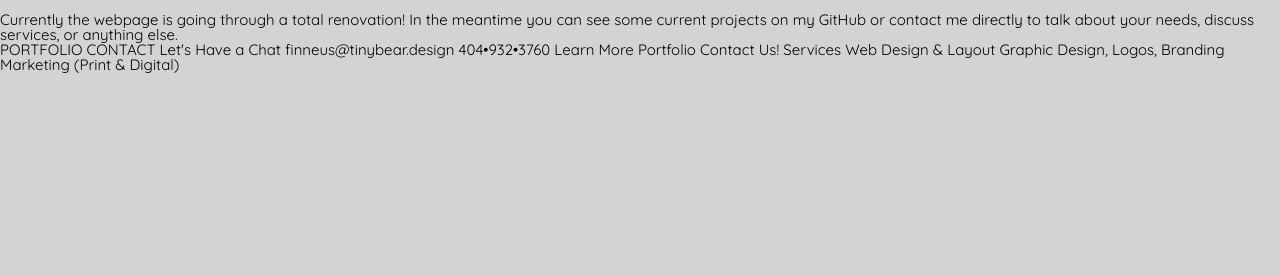
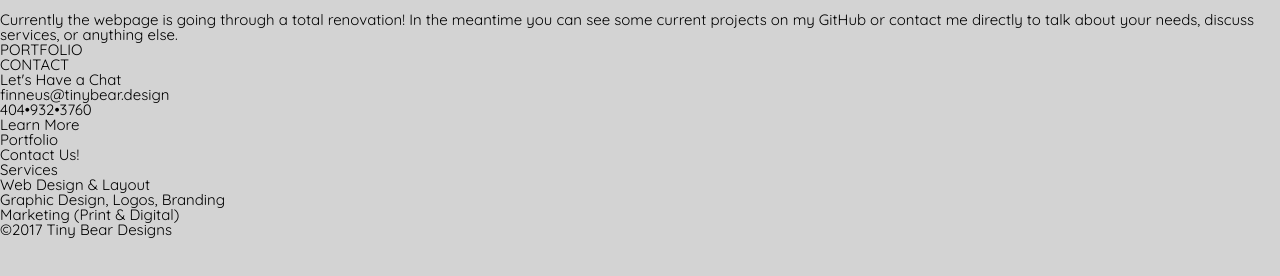
Before and after one commit to mcclaintech2011/tbd, a plain HTML site: page index.html in a window 1280 px wide. Shown: the part 158-434 px from the top of the page. Drawn offline with Linux system fonts and the light colour scheme.

Commit message:
finish layout

```diff
--- a/index.html
+++ b/index.html
@@ -32,22 +32,32 @@
       <p>Currently the webpage is going through a total renovation! In the meantime you can see some current projects on my GitHub or
         contact me directly to talk about your needs, discuss services, or anything else.</p>
      </div>
+      <div class="buttons">
+       <div class="button">PORTFOLIO</div>
+       <div class="button">CONTACT</div>
+      </div>
     </div>
    </content>
 
-<footer> PORTFOLIO
-  CONTACT
-  Let's Have a Chat
-  finneus@tinybear.design
-  404•932•3760
-  Learn More
-  Portfolio
-  Contact Us!
-
-  Services
-  Web Design & Layout
-  Graphic Design, Logos, Branding
-  Marketing (Print & Digital)</footer>
-
-  </body>
+<footer>
+  <section class="footer-content">
+    <div class="footer-sections">
+      <div class="footer-contact">Let's Have a Chat<br>
+                                finneus@tinybear.design<br>
+                                404•932•3760
+      </div>
+      <div class="footer-learn">Learn More<br>
+                                 Portfolio<br>
+                                 Contact Us!
+      </div>
+      <div class="footer-services">Services<br>
+                                 Web Design & Layout<br>
+                                 Graphic Design, Logos, Branding<br>
+                                 Marketing (Print & Digital)
+      </div>
+    </div>
+    <div class="copyright">&copy;2017 Tiny Bear Designs</div>
+  </section>
+ </footer>
+</body>
 </html>
```
